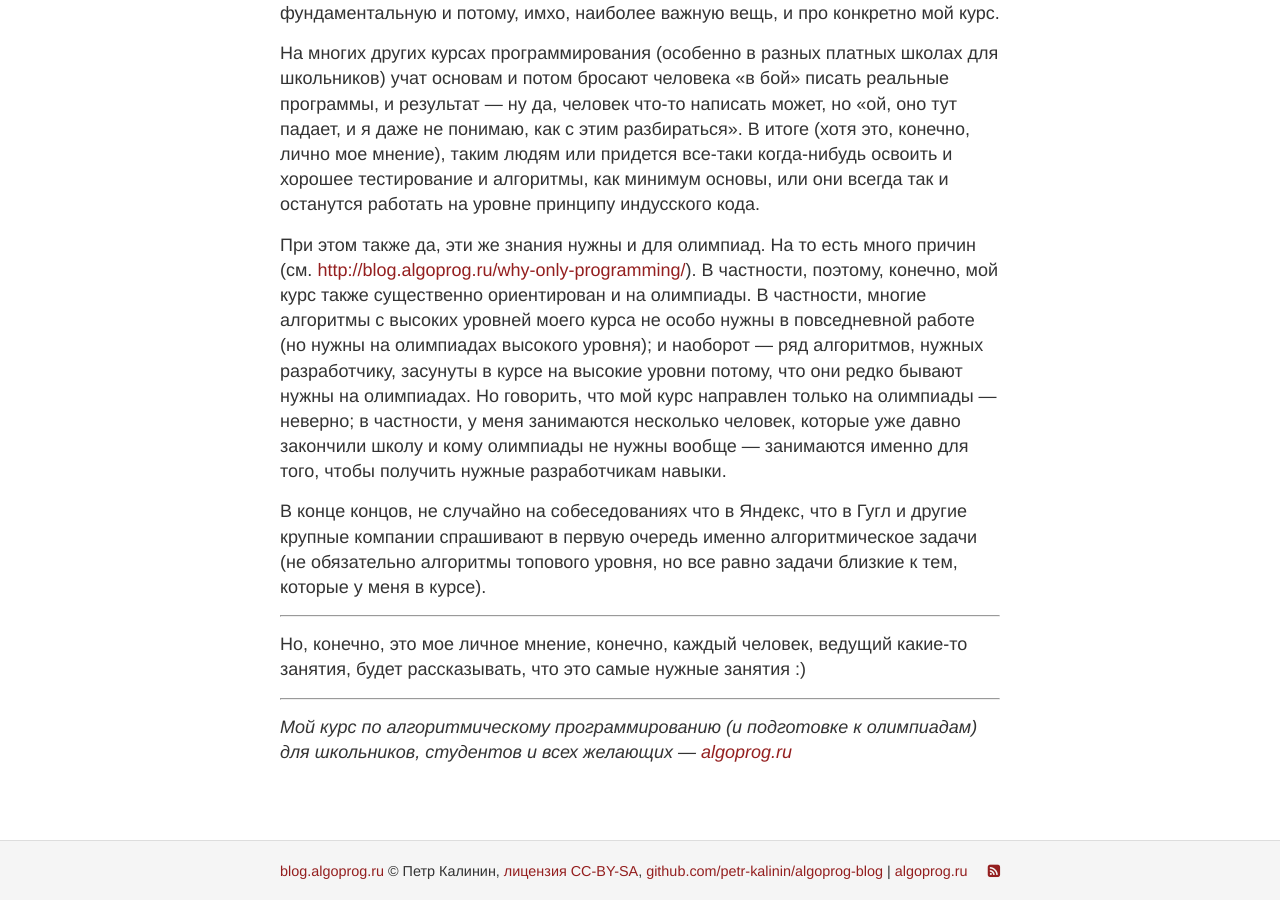
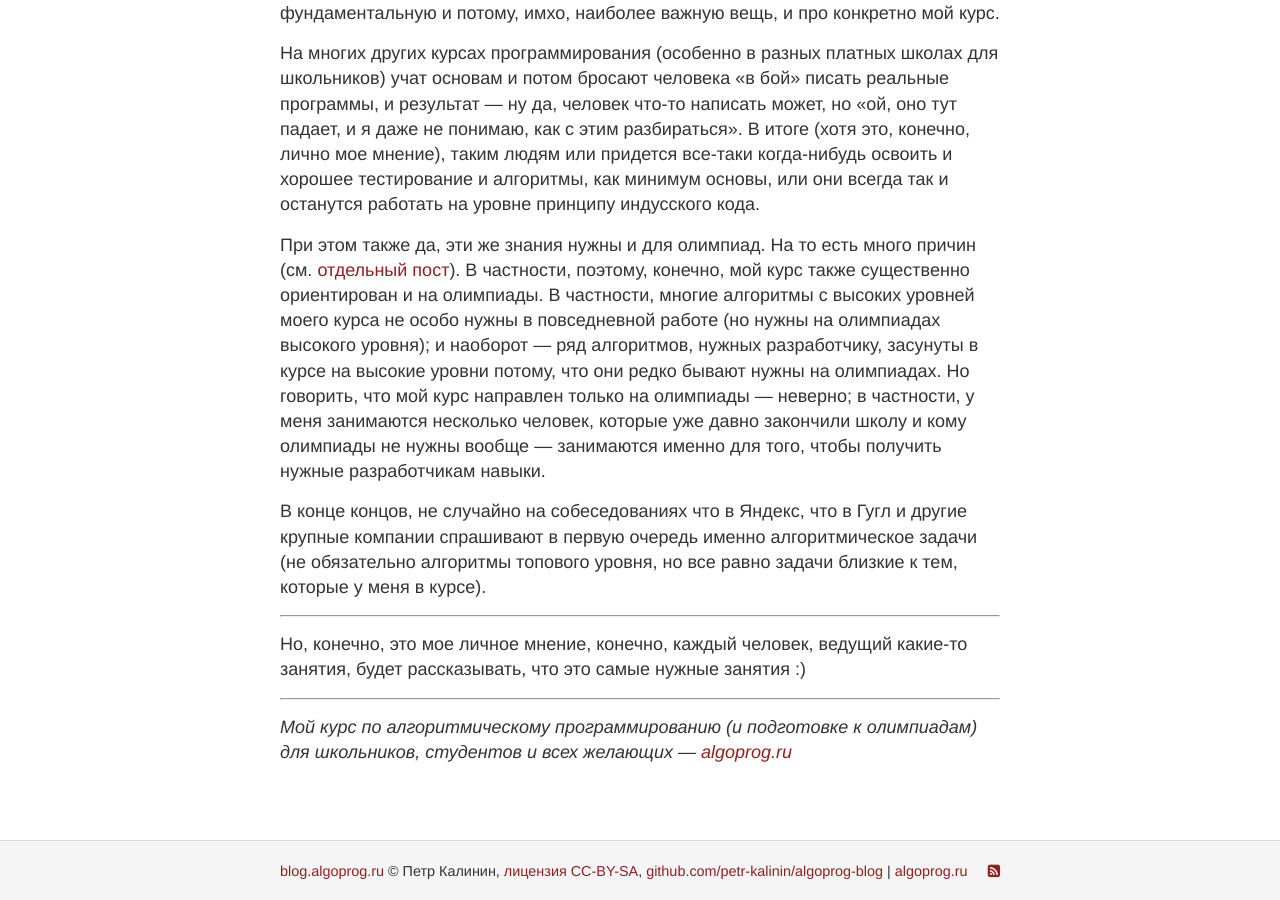
Before and after one commit to petr-kalinin/algoprog-blog, a Jekyll site: the page built from _posts/2019-10-12-what-study.md, in a window 1280 px wide and 900 px high, scrolled down 3235 px. Built offline with Jekyll 4.4.1, drawn with Linux system fonts in a browser that asks for light colours.

Commit message:
Fix link

```diff
--- a/_posts/2019-10-12-what-study.md
+++ b/_posts/2019-10-12-what-study.md
@@ -102,7 +102,7 @@ title: Что надо учить школьнику?
 
 На многих других курсах программирования (особенно в разных платных школах для школьников) учат основам и потом бросают человека «в бой» писать реальные программы, и результат — ну да, человек что-то написать может, но «ой, оно тут падает, и я даже не понимаю, как с этим разбираться». В итоге (хотя это, конечно, лично мое мнение), таким людям или придется все-таки когда-нибудь освоить и хорошее тестирование и алгоритмы, как минимум основы, или они всегда так и останутся работать на уровне принципу индусского кода.
 
-При этом также да, эти же знания нужны и для олимпиад. На то есть много причин (см. [http://blog.algoprog.ru/why-only-programming/](отдельный пост)). В частности, поэтому, конечно, мой курс также существенно ориентирован и на олимпиады. В частности, многие алгоритмы с высоких уровней моего курса не особо нужны в повседневной работе (но нужны на олимпиадах высокого уровня); и наоборот — ряд алгоритмов, нужных разработчику, засунуты в курсе на высокие уровни потому, что они редко бывают нужны на олимпиадах. Но говорить, что мой курс направлен только на олимпиады — неверно; в частности, у меня занимаются несколько человек, которые уже давно закончили школу и кому олимпиады не нужны вообще — занимаются именно для того, чтобы получить нужные разработчикам навыки.
+При этом также да, эти же знания нужны и для олимпиад. На то есть много причин (см. [отдельный пост](http://blog.algoprog.ru/why-only-programming/)). В частности, поэтому, конечно, мой курс также существенно ориентирован и на олимпиады. В частности, многие алгоритмы с высоких уровней моего курса не особо нужны в повседневной работе (но нужны на олимпиадах высокого уровня); и наоборот — ряд алгоритмов, нужных разработчику, засунуты в курсе на высокие уровни потому, что они редко бывают нужны на олимпиадах. Но говорить, что мой курс направлен только на олимпиады — неверно; в частности, у меня занимаются несколько человек, которые уже давно закончили школу и кому олимпиады не нужны вообще — занимаются именно для того, чтобы получить нужные разработчикам навыки.
 
 В конце концов, не случайно на собеседованиях что в Яндекс, что в Гугл и другие крупные компании спрашивают в первую очередь именно алгоритмическое задачи (не обязательно алгоритмы топового уровня, но все равно задачи близкие к тем, которые у меня в курсе).
 
```
